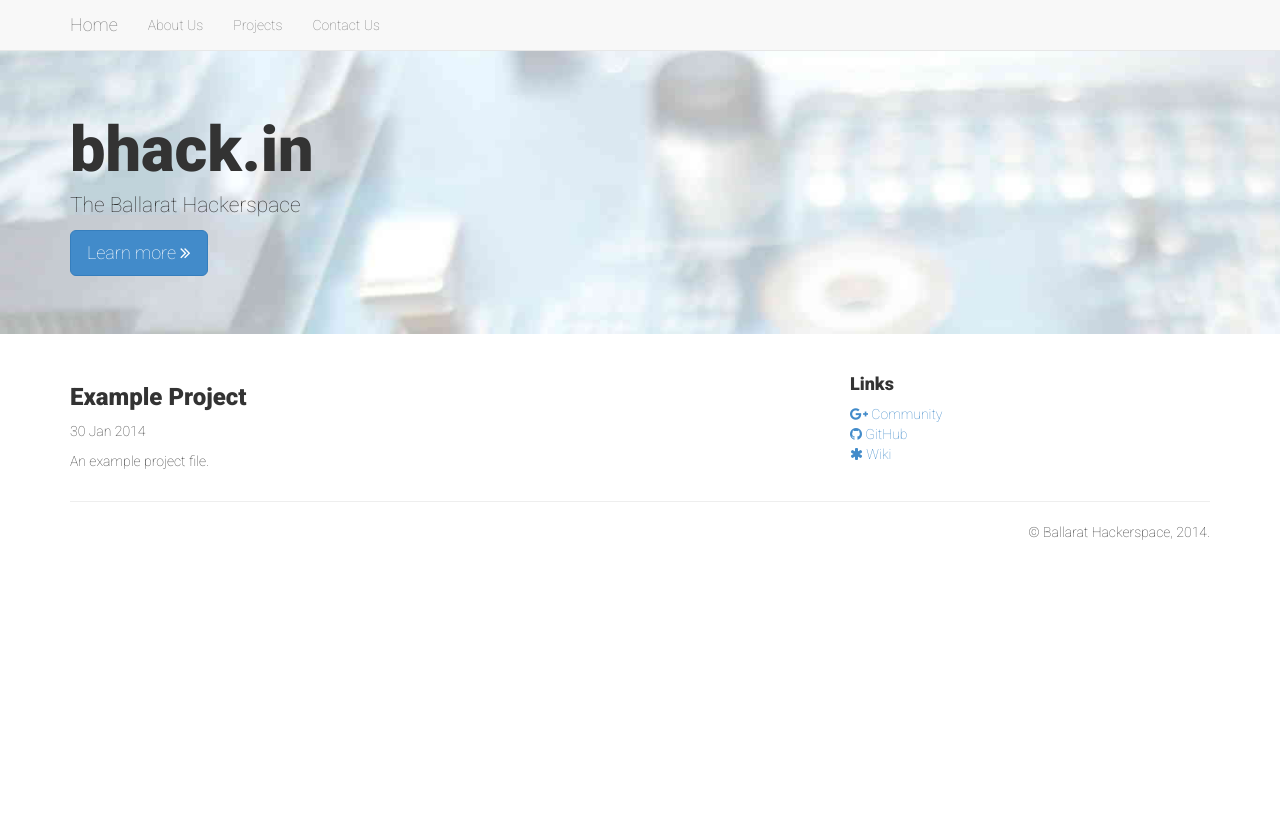
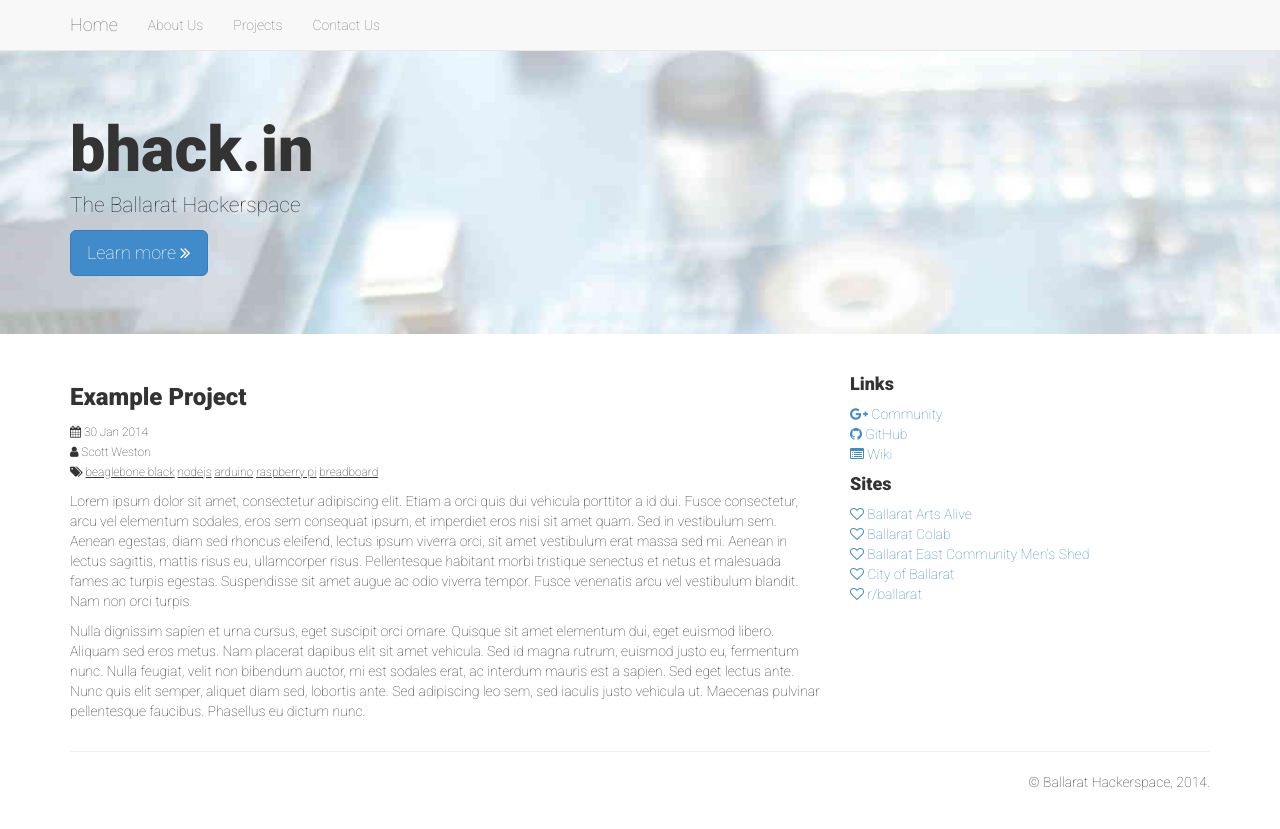
Before and after one commit to ballarat-hackerspace/ballarat-hackerspace.github.io, a Jekyll site: the page built from _posts/2014-01-30-example-project.markdown, in a window 1280 px wide. Shown: the top 829 px of the page. Built offline with Jekyll 4.4.1, drawn with Linux system fonts in a browser that asks for light colours; nearby versions of some CDN libraries; Markdown is read by kramdown in place of the engine named in the settings.

Commit message:
added some external links, cleaned up project layout

```diff
--- a/_config.yml
+++ b/_config.yml
@@ -20,5 +20,17 @@ links:
     url: https://plus.google.com/communities/106879016585907671427
   - text: <i class='fa fa-github'></i> GitHub
     url: https://github.com/ballarat-hackerspace/
-  - text: <i class="fa fa-asterisk"></i> Wiki
+  - text: <i class="fa fa-list-alt"></i> Wiki
     url: https://github.com/ballarat-hackerspace/ballarat-hackerspace.github.io/wiki
+
+external_links:
+  - text: <i class="fa fa-heart-o"></i> Ballarat Arts Alive
+    url: http://baa.mx/
+  - text: <i class="fa fa-heart-o"></i> Ballarat Colab
+    url: http://ballaratcolab.com.au/
+  - text: <i class="fa fa-heart-o"></i> Ballarat East Community Men's Shed
+    url: http://www.becs.shed.org.au/
+  - text: <i class="fa fa-heart-o"></i> City of Ballarat
+    url: http://www.ballarat.vic.gov.au/
+  - text: <i class="fa fa-heart-o"></i> r/ballarat
+    url: http://reddit.com/r/ballarat
--- a/_layouts/default.html
+++ b/_layouts/default.html
@@ -70,6 +70,13 @@
               <li><a href="{{ link.url }}">{{ link.text }}</a></li>
             {% endfor %}
           </ul>
+
+          <h4>Sites</h4>
+          <ul class="list-unstyled">
+            {% for link in site.external_links %}
+              <li><a href="{{ link.url }}">{{ link.text }}</a></li>
+            {% endfor %}
+          </ul>
        </div>
       </div>
 
--- a/_layouts/post.html
+++ b/_layouts/post.html
@@ -2,7 +2,12 @@
 layout: default
 ---
 <h3>{{ page.title }}</h3>
-<p class="meta">{{ page.date | date_to_string }}</p>
+
+<p><small><i class="fa fa-calendar"></i> {{ page.date | date_to_string }}<br/><i class="fa fa-user"></i> {{ page.author }}<br/><i class="fa fa-tags"></i>
+  {% for tag in page.tags %}
+    <u>{{ tag }}</u>
+  {% endfor %}
+</small></p>
 
 <div class="post">
 {{ content }}
--- a/_posts/2014-01-30-example-project.markdown
+++ b/_posts/2014-01-30-example-project.markdown
@@ -1,8 +1,26 @@
 ---
-layout: post
-title:  "Example Project"
-date:   2014-01-30 09:35:29
+layout:     post
+title:      "Example Project"
+date:       2014-01-30 09:35:29
 categories: project
+tags:       [ beaglebone black, nodejs, arduino, raspberry pi, breadboard ]
+author:     Scott Weston
 ---
 
-An example project file.
+Lorem ipsum dolor sit amet, consectetur adipiscing elit. Etiam a orci quis dui
+vehicula porttitor a id dui. Fusce consectetur, arcu vel elementum sodales,
+eros sem consequat ipsum, et imperdiet eros nisi sit amet quam. Sed in
+vestibulum sem. Aenean egestas, diam sed rhoncus eleifend, lectus ipsum viverra
+orci, sit amet vestibulum erat massa sed mi. Aenean in lectus sagittis, mattis
+risus eu, ullamcorper risus. Pellentesque habitant morbi tristique senectus et
+netus et malesuada fames ac turpis egestas. Suspendisse sit amet augue ac odio
+viverra tempor. Fusce venenatis arcu vel vestibulum blandit. Nam non orci
+turpis.
+
+Nulla dignissim sapien et urna cursus, eget suscipit orci ornare. Quisque sit
+amet elementum dui, eget euismod libero. Aliquam sed eros metus. Nam placerat
+dapibus elit sit amet vehicula. Sed id magna rutrum, euismod justo eu,
+fermentum nunc. Nulla feugiat, velit non bibendum auctor, mi est sodales erat,
+ac interdum mauris est a sapien. Sed eget lectus ante. Nunc quis elit semper,
+aliquet diam sed, lobortis ante. Sed adipiscing leo sem, sed iaculis justo
+vehicula ut. Maecenas pulvinar pellentesque faucibus. Phasellus eu dictum nunc.
```
Also changed, not shown: projects/index.html (+9 -4 lines).
